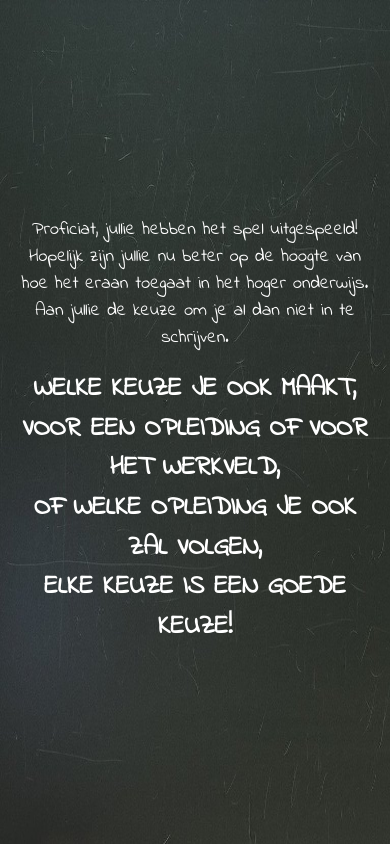
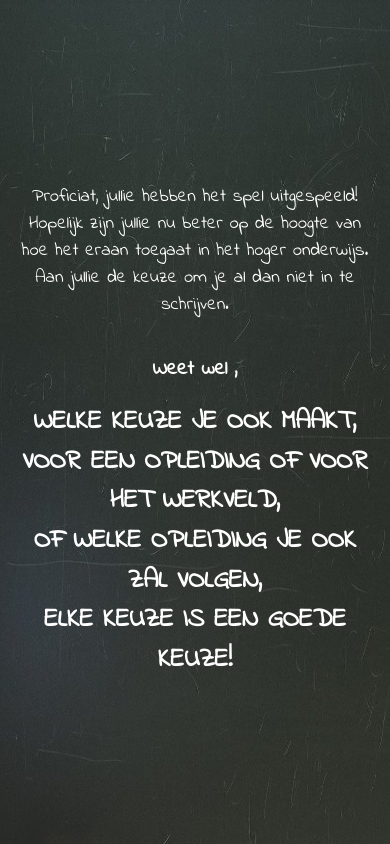
Before and after one commit to StijnDeBrauwer/wegwijsInHetHogerOnderwijs, a plain HTML site: page index.html in a window 390 px wide. Drawn offline with Linux system fonts and the light colour scheme.

Commit message:
add extra line

```diff
--- a/index.html
+++ b/index.html
@@ -17,15 +17,15 @@
 <body>
     <div class="container">
         <p>Proficiat, jullie hebben het spel uitgespeeld! <br />
-            Hopelijk zijn jullie nu beter op de hoogte van hoe het eraan toegaat in het hoger onderwijs. <br /> Aan
-            jullie de
-            keuze om je al dan niet in te schrijven.
+            Hopelijk zijn jullie nu beter op de hoogte van hoe het eraan toegaat in het hoger onderwijs. <br />
+            Aan jullie de keuze om je al dan niet in te schrijven.
         </p>
 
+        <p> <strong> Weet wel ,</strong> </p>
         <div class="highlight">
             <div>Welke keuze je ook maakt, </div>
             <div>voor een opleiding of voor het werkveld,</div>
-            <div> of welke opleiding je ook zal volgen, </div>
+            <div>of welke opleiding je ook zal volgen, </div>
             <div>elke keuze is een goede keuze! </div>
         </div>
     </div>
--- a/styles/style.css
+++ b/styles/style.css
@@ -28,6 +28,10 @@ body {
         font-size: 1.15rem !important;
     }
 
+    strong {
+        font-size: 1.25rem;
+    }
+
     .highlight {
         font-size: 1.65rem !important;
     }
@@ -49,6 +53,10 @@ body {
     color: white;
 }
 
+.container > strong {
+    font-size: 1.15rem;
+}
+
 .highlight {
     font-size: 2rem;
     text-transform: uppercase;
```
